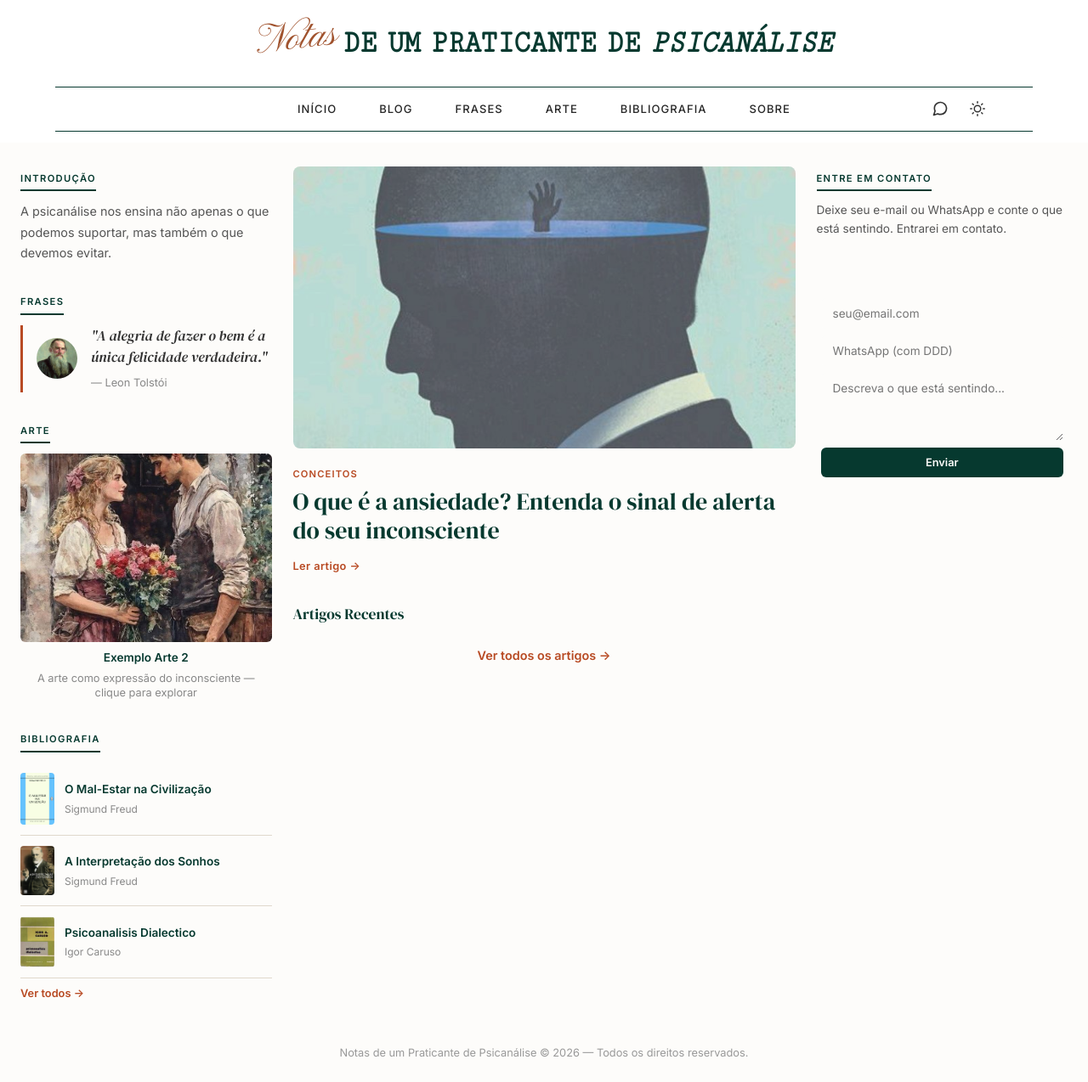
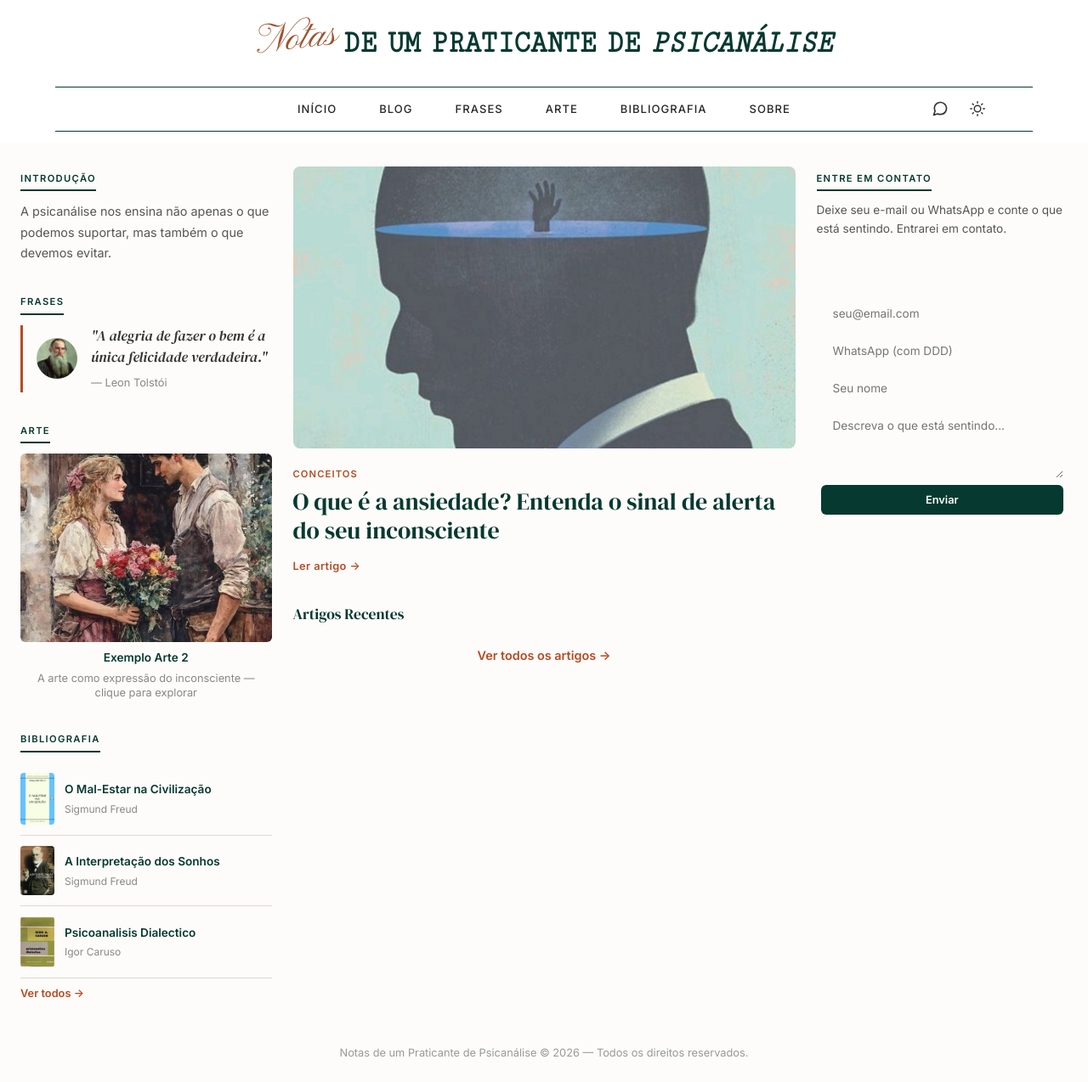
Before and after one commit to jeffsouzaoficial/blog-psi, a Jekyll site: the page built from index.html, in a window 1280 px wide and 1274 px high. Shown: the whole window at 85% size. Built offline with Jekyll 4.4.1, drawn with Linux system fonts in a browser that asks for light colours.

Commit message:
Adiciona campo nome no formulário de contato

```diff
--- a/index.html
+++ b/index.html
@@ -157,6 +157,8 @@ title: Blog
           <input type="email" name="email" class="contact-input" id="contato-email" placeholder="seu@email.com">
           <label for="contato-whats" class="sr-only">WhatsApp</label>
           <input type="text" name="whatsapp" class="contact-input" id="contato-whats" placeholder="WhatsApp (com DDD)">
+          <label for="contato-nome" class="sr-only">Nome</label>
+          <input type="text" name="name" class="contact-input" id="contato-nome" placeholder="Seu nome">
           <label for="contato-mensagem" class="sr-only">Mensagem</label>
           <textarea class="contact-textarea" name="message" id="contato-mensagem" placeholder="Descreva o que está sentindo..." required></textarea>
           <button type="submit" class="contact-submit">Enviar</button>
```
